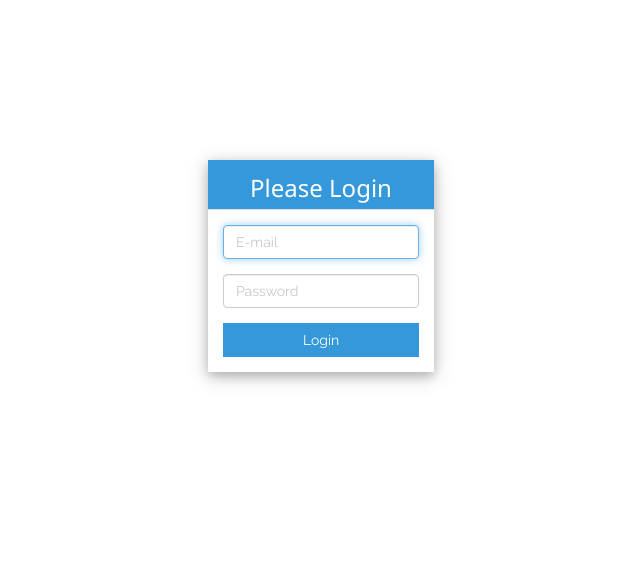
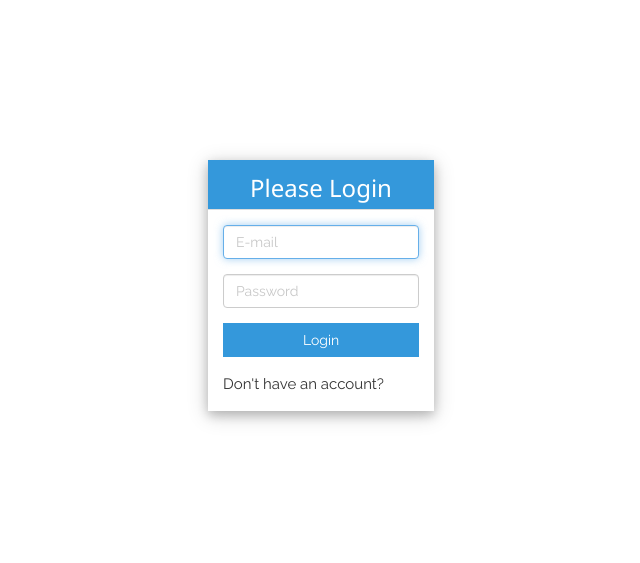
Before and after one commit to kmdinake/hacklife, a website: page index.html at #/login in a window 1280 px wide. Shown: the whole page, without its empty margins (319-959 px from the left). Drawn offline with nearby package versions, Linux system fonts and the light colour scheme.

Commit message:
Login register switch

```diff
--- a/views/login.html
+++ b/views/login.html
@@ -18,6 +18,9 @@
 	                            <input type="submit" value = "Login" class="btn btn-block" />
 
 	                    </form>
+	                    <div class="switch">
+	                    	<a href="/#/register">Don't have an account?</a>
+	                    </div>
 	                </div>
 	            </div>
 	        </div>
```
Also changed, not shown: views/register.html (+3 -0 lines).
